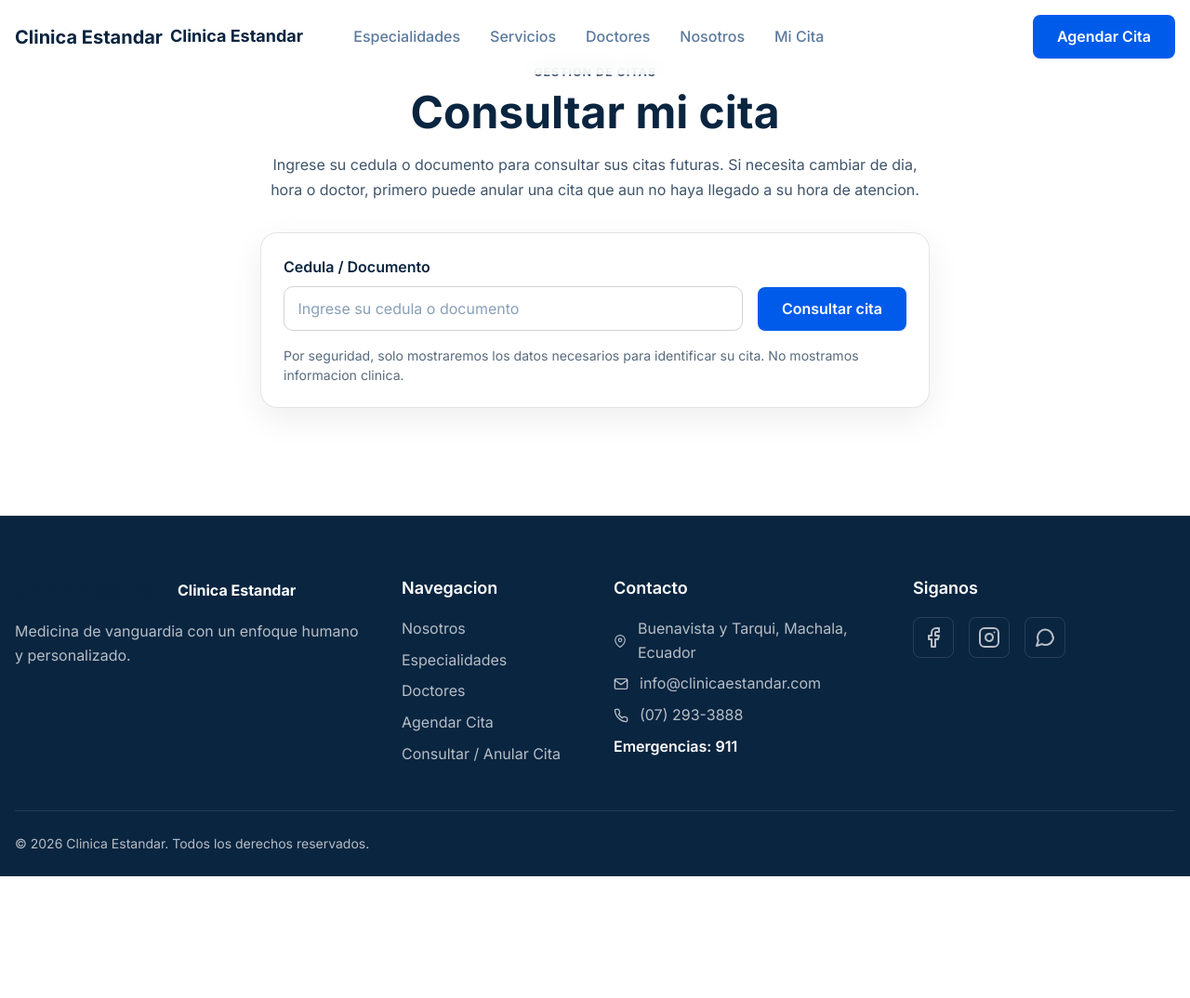
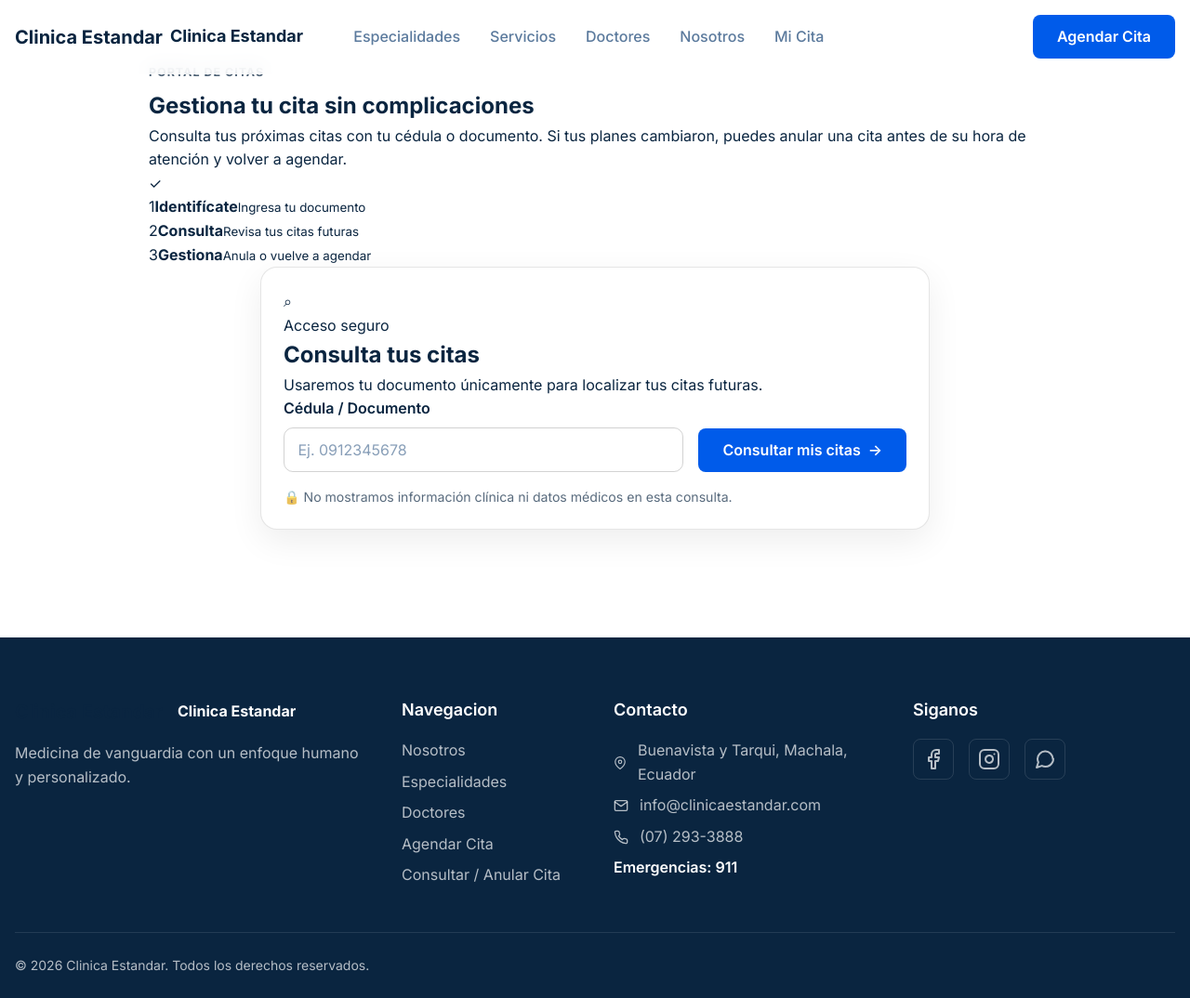
Before and after one commit to JhonnyMinian92/clinica, a PHP site: page /clinica/pages/my-appointment/ in a window 1280 px wide. Shown: the whole page at 93% size. Before the commit the page ends 943 px from the top, so only its background shows below. Run offline with PHP 8.4, Linux system fonts and the light colour scheme; some libraries are stand-ins or nearby versions.

Commit message:
ui: redesign patient appointment lookup page

```diff
--- a/pages/my-appointment/index.php
+++ b/pages/my-appointment/index.php
@@ -2,8 +2,8 @@
 require_once __DIR__ . '/../../api/data.php';
 
 $clinic = clinica_get_clinic_settings();
-$page_title = 'Consultar mi cita | ' . clinica_get_display_name($clinic);
-$page_description = 'Consulte sus citas futuras con su cedula o documento y anule una cita antes de su hora de atencion.';
+$page_title = 'Mis citas | ' . clinica_get_display_name($clinic);
+$page_description = 'Consulte y gestione sus citas futuras de forma rapida y segura.';
 $page_specific_css = 'my-appointment.css';
 $page_specific_js = 'my-appointment.js';
 
@@ -13,21 +13,40 @@ include __DIR__ . '/../../public/shared/header/header.php';
 <main id="main-content">
   <section class="my-appointment-page">
     <div class="my-appointment-container">
-      <div class="my-appointment-intro">
-        <span class="my-appointment-eyebrow">Gestion de citas</span>
-        <h1>Consultar mi cita</h1>
-        <p>Ingrese su cedula o documento para consultar sus citas futuras. Si necesita cambiar de dia, hora o doctor, primero puede anular una cita que aun no haya llegado a su hora de atencion.</p>
+      <div class="my-appointment-hero">
+        <div class="my-appointment-hero-copy">
+          <span class="my-appointment-eyebrow">Portal de citas</span>
+          <h1>Gestiona tu cita sin complicaciones</h1>
+          <p>Consulta tus próximas citas con tu cédula o documento. Si tus planes cambiaron, puedes anular una cita antes de su hora de atención y volver a agendar.</p>
+        </div>
+        <div class="my-appointment-hero-icon" aria-hidden="true">✓</div>
+      </div>
+
+      <div class="appointment-steps" aria-label="Pasos para gestionar una cita">
+        <div class="appointment-step"><span>1</span><strong>Identifícate</strong><small>Ingresa tu documento</small></div>
+        <div class="appointment-step"><span>2</span><strong>Consulta</strong><small>Revisa tus citas futuras</small></div>
+        <div class="appointment-step"><span>3</span><strong>Gestiona</strong><small>Anula o vuelve a agendar</small></div>
       </div>
 
       <div class="appointment-lookup-card">
+        <div class="lookup-card-heading">
+          <div class="lookup-card-icon" aria-hidden="true">⌕</div>
+          <div>
+            <span class="lookup-card-kicker">Acceso seguro</span>
+            <h2>Consulta tus citas</h2>
+            <p>Usaremos tu documento únicamente para localizar tus citas futuras.</p>
+          </div>
+        </div>
         <form id="appointment-lookup-form" novalidate>
           <div class="lookup-field">
-            <label for="lookup-cedula">Cedula / Documento</label>
-            <input id="lookup-cedula" name="cedula" type="text" maxlength="20" autocomplete="off" inputmode="text" pattern="[A-Za-z0-9]{6,20}" required placeholder="Ingrese su cedula o documento">
+            <label for="lookup-cedula">Cédula / Documento</label>
+            <div class="lookup-input-wrap">
+              <input id="lookup-cedula" name="cedula" type="text" maxlength="20" autocomplete="off" inputmode="text" pattern="[A-Za-z0-9]{6,20}" required placeholder="Ej. 0912345678" aria-describedby="lookup-help">
+            </div>
           </div>
-          <button type="submit" id="lookup-submit" class="btn btn-primary">Consultar cita</button>
+          <button type="submit" id="lookup-submit" class="btn btn-primary lookup-submit"><span>Consultar mis citas</span><span aria-hidden="true">→</span></button>
         </form>
-        <p class="lookup-help">Por seguridad, solo mostraremos los datos necesarios para identificar su cita. No mostramos informacion clinica.</p>
+        <p id="lookup-help" class="lookup-help"><span aria-hidden="true">🔒</span> No mostramos información clínica ni datos médicos en esta consulta.</p>
       </div>
 
       <div id="appointment-feedback" class="appointment-feedback" role="status" aria-live="polite" hidden></div>
```
